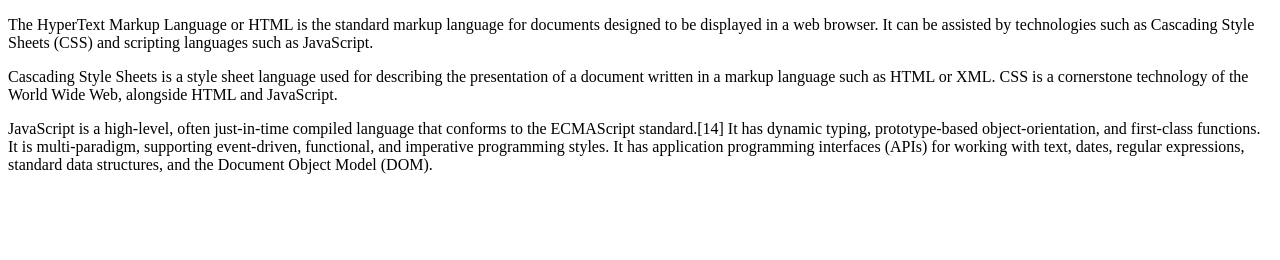
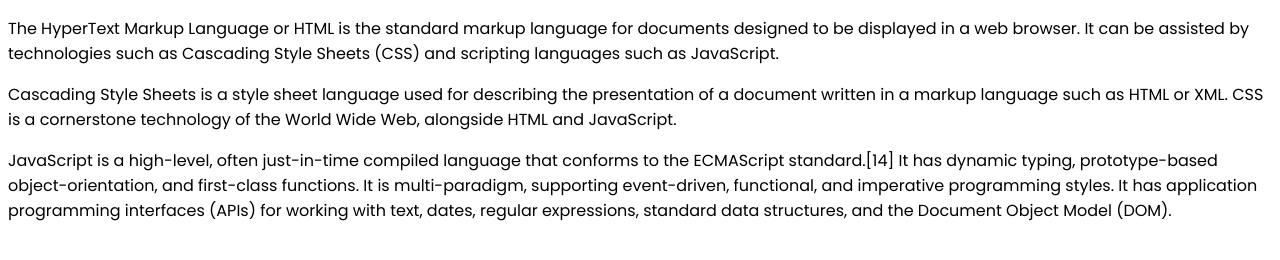
Before and after one commit to Alphamikey23/kalvium-css-font-properties, a plain HTML site: page index.html in a window 1280 px wide. Drawn offline with Linux system fonts and the light colour scheme.

Commit message:
added google font

```diff
--- a/index.html
+++ b/index.html
@@ -11,6 +11,7 @@
     <meta name="viewport" content="width=device-width, initial-scale=1.0">
     <title>CSS Font Properties</title>
     <link rel="stylesheet" href="./style.css">
+    <link rel="stylesheet" type="text/css" href="https://fonts.googleapis.com/css?family=Poppins" />
 </head>
 
 <body>
--- a/style.css
+++ b/style.css
@@ -0,0 +1,3 @@
+body {
+    font-family: poppins;
+}
```
